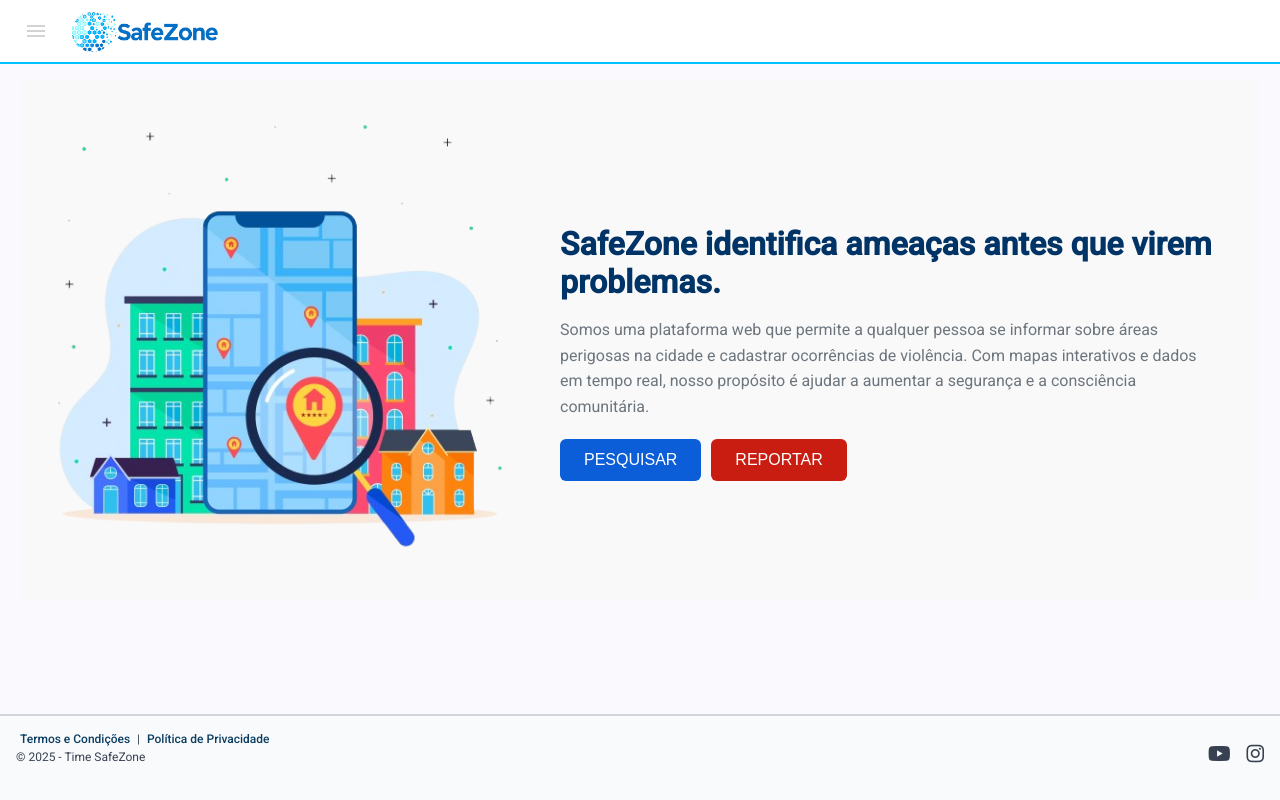
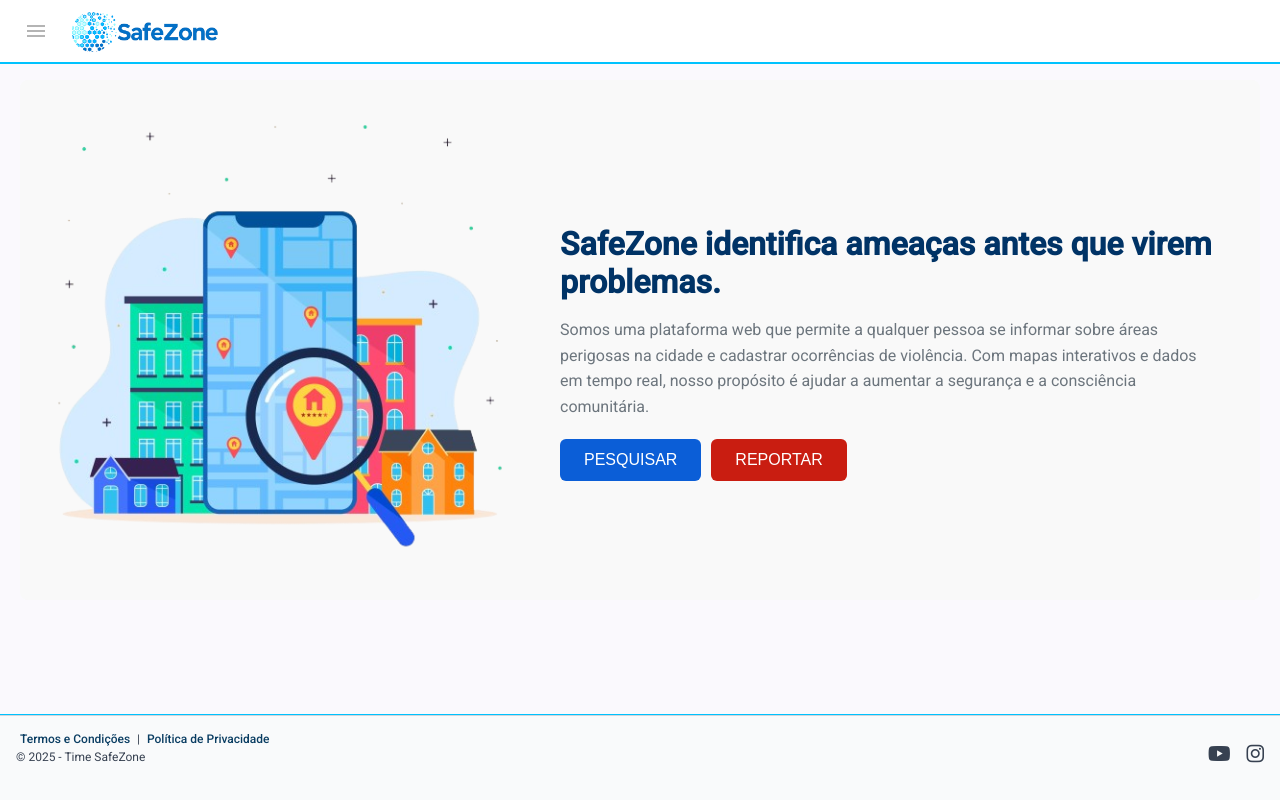
Before and after one commit to mariaelisagmt/safezone, an Angular app: page /home in a window 1280 px wide. Built offline with nearby package versions, Linux system fonts and the light colour scheme; no server answers; sample sign-in values are in the browser's storage.

Commit message:
UPDATE: changed burger and footer line colors

```diff
--- a/src/app/components/footer/footer.components.scss
+++ b/src/app/components/footer/footer.components.scss
@@ -26,7 +26,7 @@
   left: 0;
   right: 0;
   background: white;
-  border-top: 1px solid #d1d5db;
+  border-top: 1px solid rgb(0, 194, 254);
   z-index: 1000;
 
   .container {
--- a/src/app/components/main/main.components.scss
+++ b/src/app/components/main/main.components.scss
@@ -41,7 +41,7 @@
 }
 
 .mat-icon-menu {
-  color: lightgray;
+  color: rgb(180, 180, 180);
 }
 
 .ativo {
```
